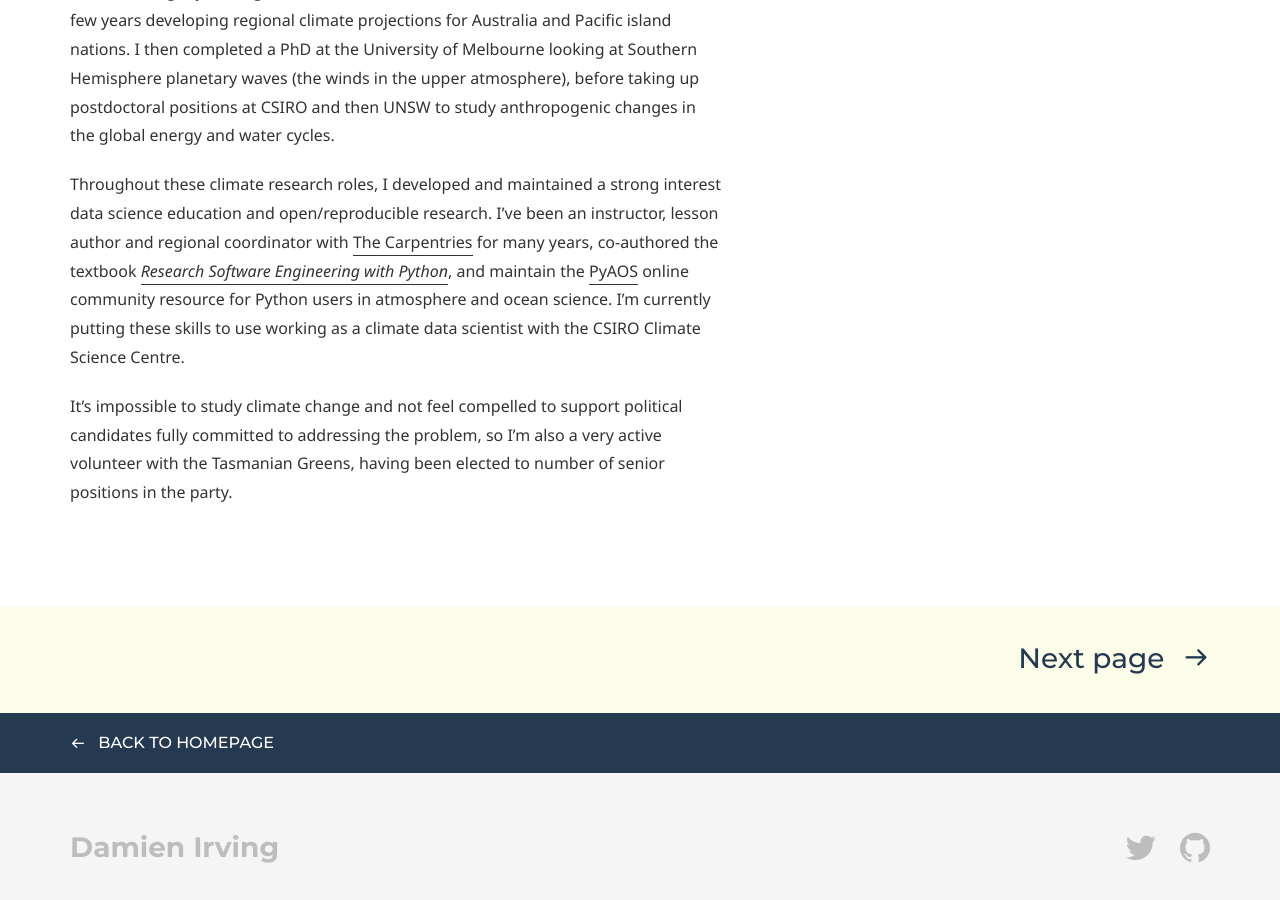
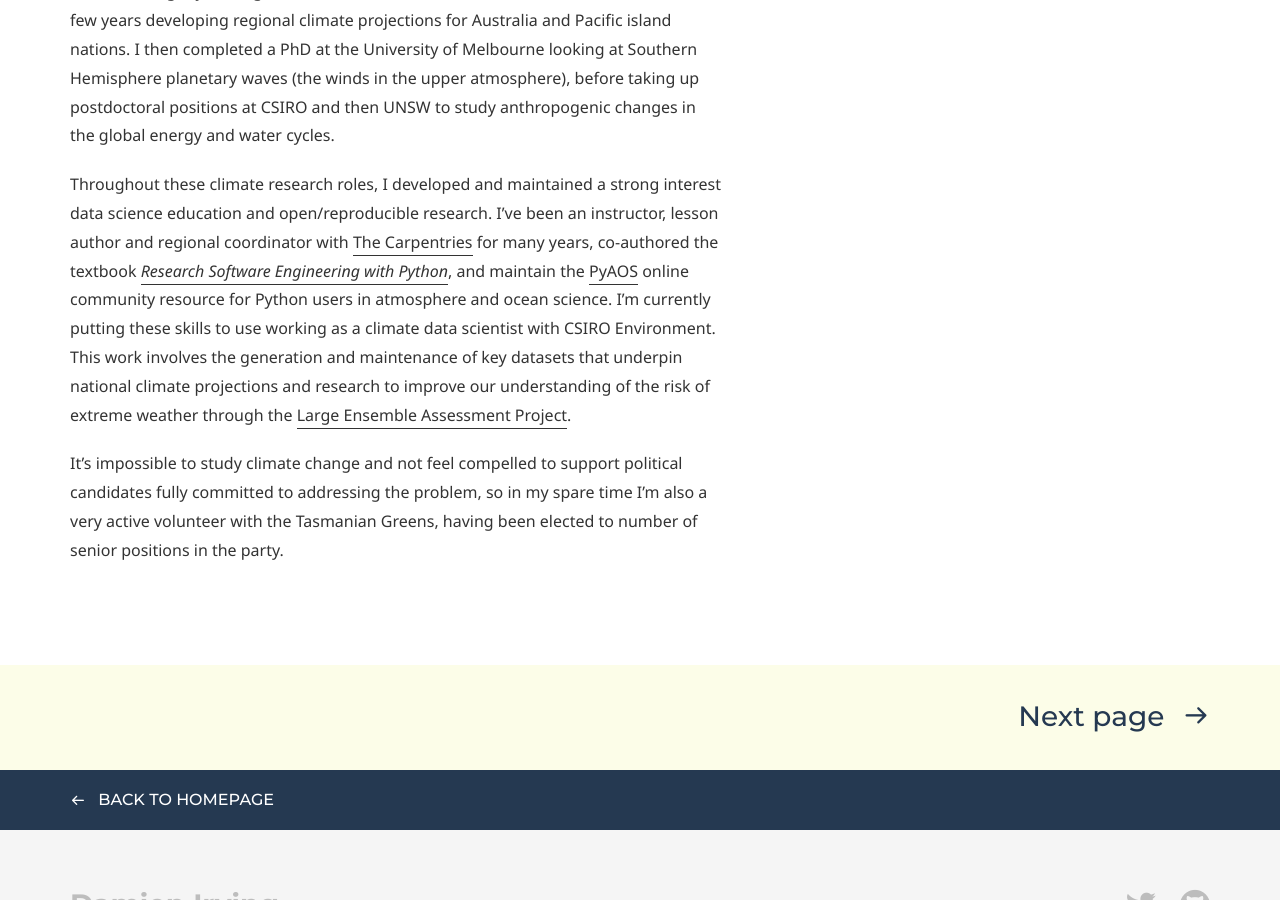
Before and after one commit to DamienIrving/damienirving.github.io, a Jekyll site: the page built from story.md, in a window 1280 px wide and 900 px high, scrolled down 909 px. Built offline with Jekyll 4.4.1, drawn with Linux system fonts in a browser that asks for light colours; some web fonts are replaced.

Commit message:
Update story.md

```diff
--- a/story.md
+++ b/story.md
@@ -45,9 +45,12 @@ co-authored the textbook [*Research Software Engineering with Python*](https://m
 and maintain the [PyAOS](https://pyaos.github.io/) online community resource for
 Python users in atmosphere and ocean science.
 I'm currently putting these skills to use working as a climate data scientist
-with the CSIRO Climate Science Centre.
+with CSIRO Environment.
+This work involves the generation and maintenance of key datasets that underpin national climate projections
+and research to improve our understanding of the risk of extreme weather through the
+[Large Ensemble Assessment Project](https://research.csiro.au/leap/).
 
 It's impossible to study climate change and not feel compelled
 to support political candidates fully committed to addressing the problem,
-so I'm also a very active volunteer with the Tasmanian Greens,
+so in my spare time I'm also a very active volunteer with the Tasmanian Greens,
 having been elected to number of senior positions in the party.
```
